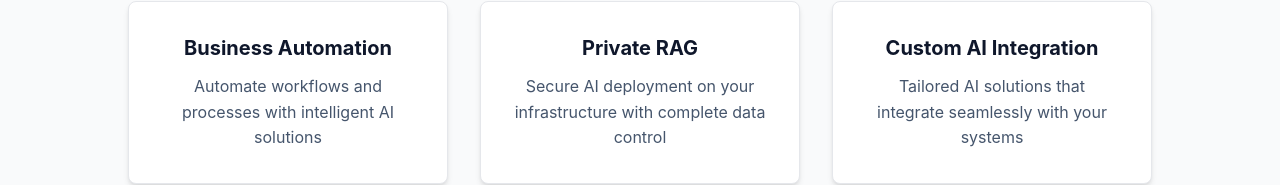
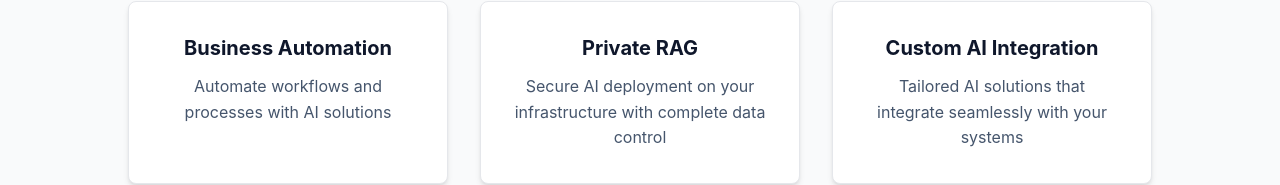
Before and after one commit to Fikrifrds/mlola, a Next.js app: page / in a window 1280 px wide. Shown: the part 629-814 px from the top of the page. Built offline with nearby package versions, Linux system fonts and the light colour scheme.

Commit message:
fix wording

```diff
--- a/app/page.js
+++ b/app/page.js
@@ -289,7 +289,7 @@ export default function Home() {
             <div className="grid grid-cols-1 md:grid-cols-3 gap-8 max-w-5xl mx-auto">
               <div className="bg-white p-8 rounded-lg shadow-md border border-gray-200">
                 <h3 className="text-xl font-bold text-slate-900 mb-3">Business Automation</h3>
-                <p className="text-slate-600">Automate workflows and processes with intelligent AI solutions</p>
+                <p className="text-slate-600">Automate workflows and processes with AI solutions</p>
               </div>
 
               <div className="bg-white p-8 rounded-lg shadow-md border border-gray-200">
@@ -522,7 +522,7 @@ export default function Home() {
                   <span className="text-2xl font-bold">Mlola</span>
                 </div>
                 <p className="text-slate-300 mb-6 leading-relaxed max-w-md">
-                  Transforming businesses through intelligent AI solutions, secure private deployments, and comprehensive automation services.
+                  Transforming businesses through AI solutions, secure private deployments, and comprehensive automation services.
                 </p>
               </div>
 
```
